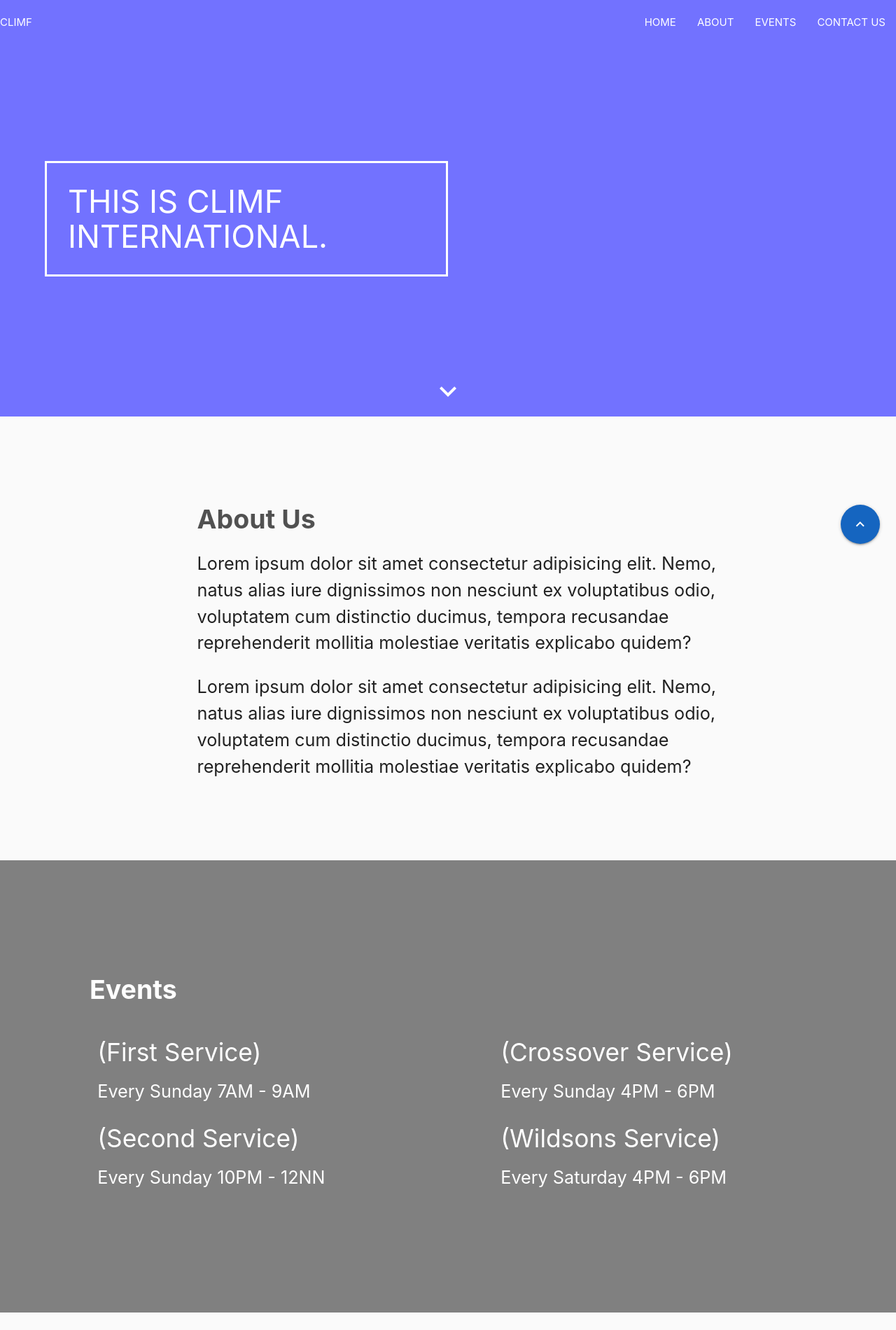
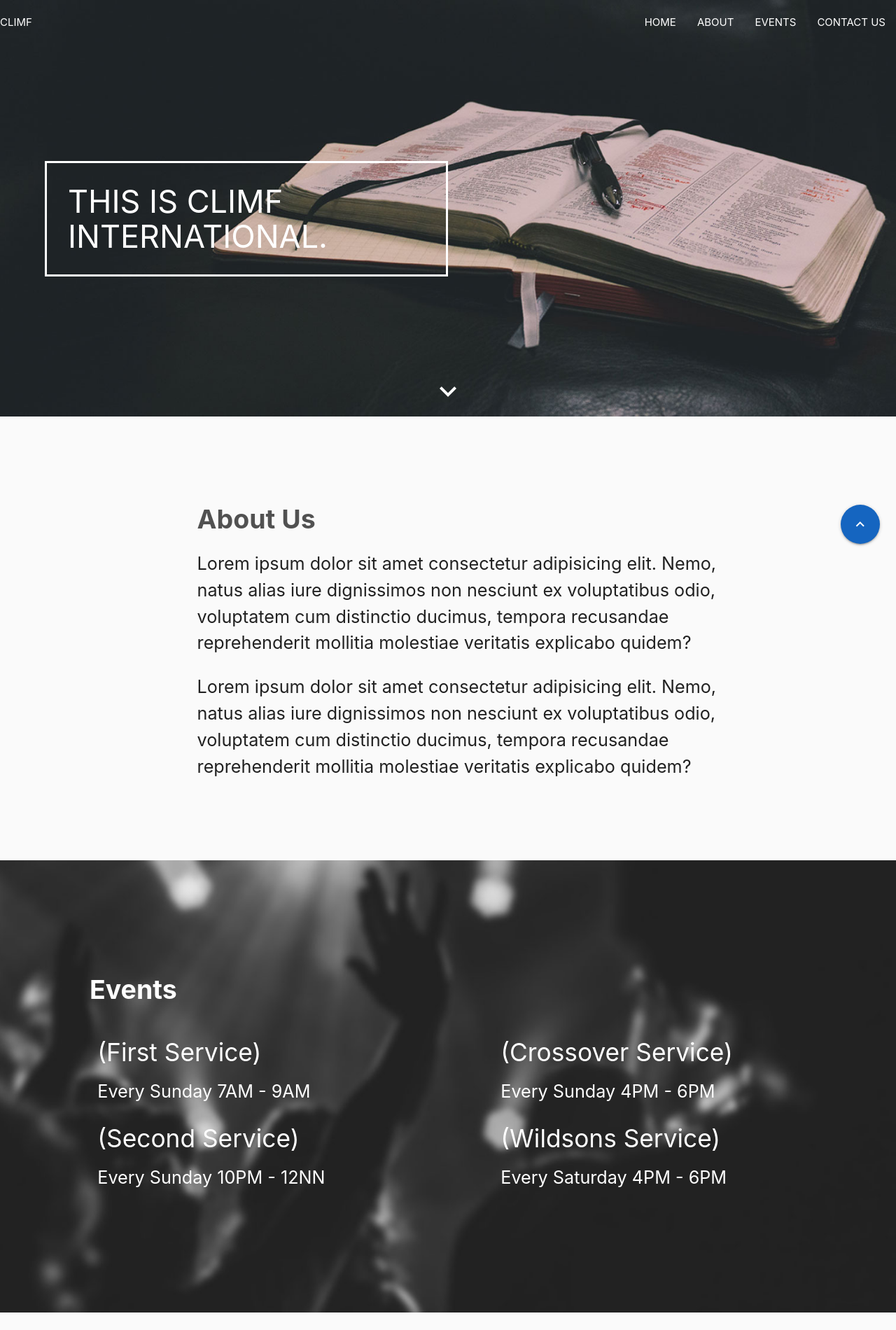
Before and after one commit to FaalVedtuz/climf-website, a website: page index.html in a window 1280 px wide. Shown: the top 1900 px of the page at 70% size. Drawn offline with nearby package versions, Linux system fonts and the light colour scheme; grey boxes are pictures that could not be loaded.

Commit message:
css image path fix

```diff
--- a/css/style.css
+++ b/css/style.css
@@ -103,7 +103,7 @@ footer {
     height: 100%;
     background-color: #7272FF;
     /* Photo by Dan Kiefer on Unsplash */
-    background-image: url('images/climf-hero-banner-2.jpg');
+    background-image: url('/../images/climf-hero-banner-2.jpg');
     background-position: center center;
     background-size: cover;
     background-repeat: no-repeat;
@@ -116,7 +116,7 @@ footer {
 
 .events {
     background-color: grey;
-    background-image: url('images/CLIMF-default-bg-image.jpg');
+    background-image: url('/../images/CLIMF-default-bg-image.jpg');
     background-position: center center;
     background-size: cover;
     background-repeat: no-repeat;
```
